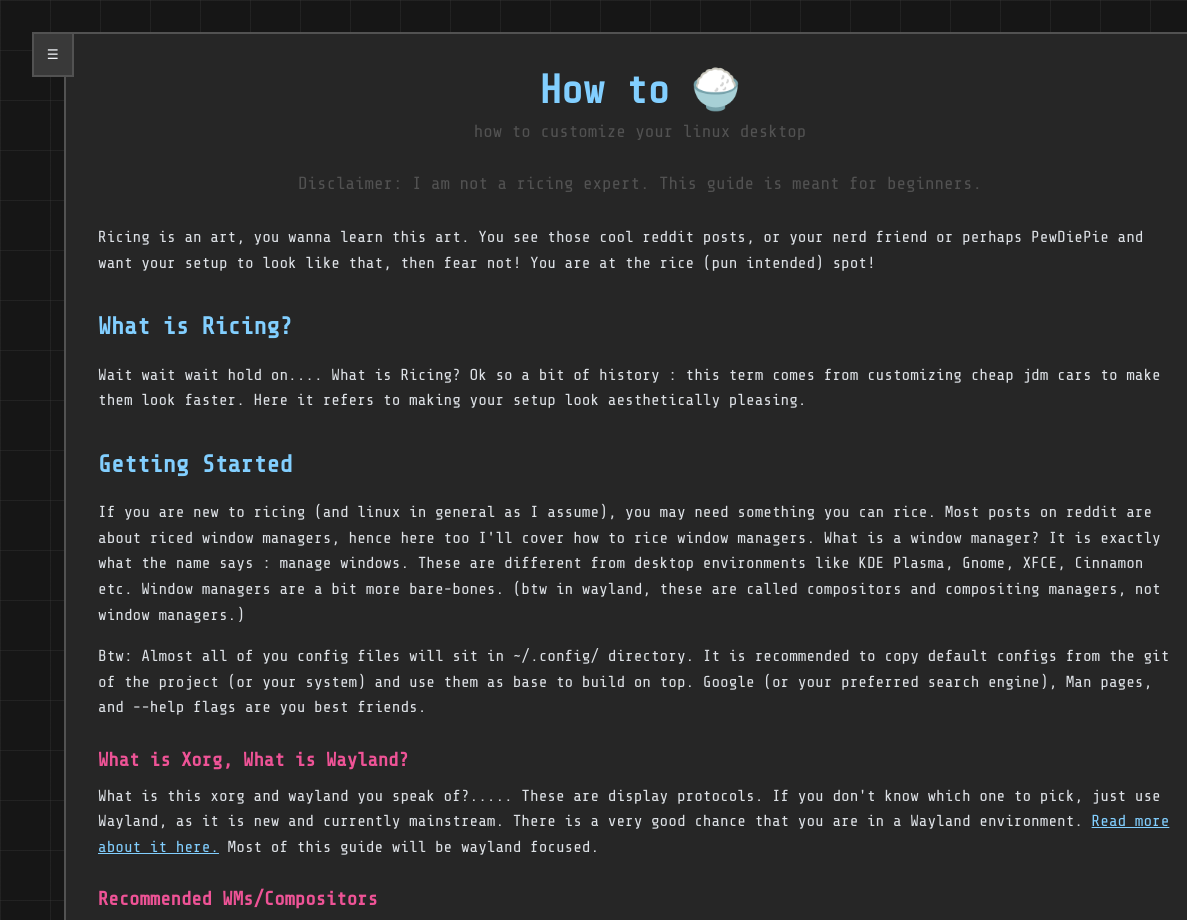
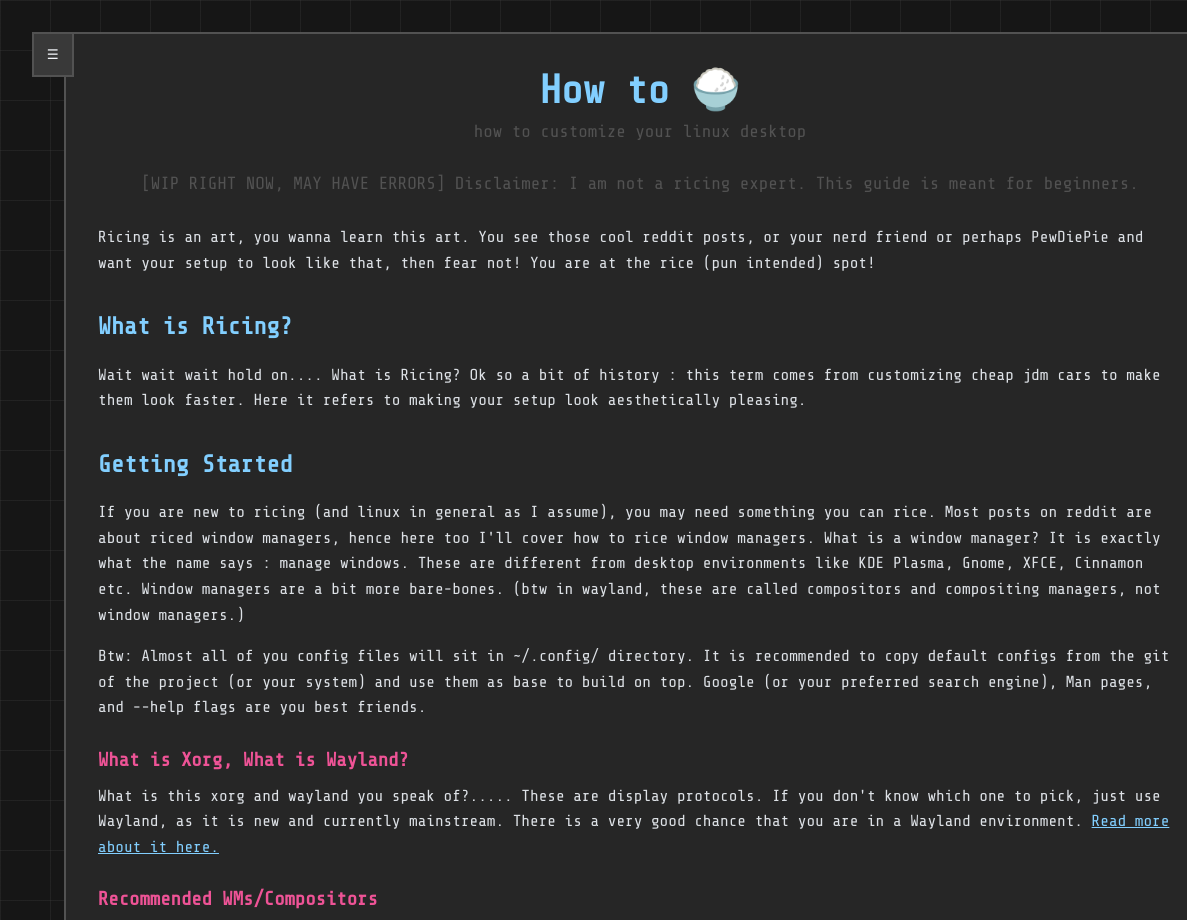
Before and after one commit to TripleRestriction/TripleRestriction.github.io, a plain HTML site: page guides/ricing-guide.html in a window 1280 px wide. Shown: the top 920 px of the page, 0-1187 px from the left. Drawn offline with nearby package versions, Linux system fonts and the light colour scheme.

Commit message:
more commits

```diff
--- a/guides/ricing-guide.html
+++ b/guides/ricing-guide.html
@@ -278,7 +278,7 @@
     <div class="container">
         <h1>How to 🍚</h1>
         <p class="subtitle">how to customize your linux desktop</p>
-        <p class="subtitle">Disclaimer: I am not a ricing expert. This guide is meant for beginners.</p>
+        <p class="subtitle">[WIP RIGHT NOW, MAY HAVE ERRORS] Disclaimer: I am not a ricing expert. This guide is meant for beginners.</p>
 
         <div class="guide-content">
             <!-- START: Type your guide content here -->
@@ -291,7 +291,7 @@
             <p>If you are new to ricing (and linux in general as I assume), you may need something you can rice. Most posts on reddit are about riced window managers, hence here too I'll cover how to rice window managers. What is a window manager? It is exactly what the name says : manage windows. These are different from desktop environments like KDE Plasma, Gnome, XFCE, Cinnamon etc. Window managers are a bit more bare-bones. (btw in wayland, these are called compositors and compositing managers, not window managers.)</p>
 <p>Btw: Almost all of you config files will sit in ~/.config/ directory. It is recommended to copy default configs from the git of the project (or your system) and use them as base to build on top. Google (or your preferred search engine), Man pages, and --help flags are you best friends.</p>
 	    <h3>What is Xorg, What is Wayland? </h3>
-<p>What is this xorg and wayland you speak of?..... These are display protocols. If you don't know which one to pick, just use Wayland, as it is new and currently mainstream. There is a very good chance that you are in a Wayland environment. <a href="https://wayland.freedesktop.org/">Read more about it here.</a> Most of this guide will be wayland focused.</p>
+<p>What is this xorg and wayland you speak of?..... These are display protocols. If you don't know which one to pick, just use Wayland, as it is new and currently mainstream. There is a very good chance that you are in a Wayland environment. <a href="https://wayland.freedesktop.org/">Read more about it here.</a></p>
 
             <h3>Recommended WMs/Compositors</h2>
             <ul>
@@ -307,8 +307,7 @@
                 <li><strong>Alacritty:</strong> a just works terminal </li>
                 <li><strong>URxvt:</strong> (Xorg) another really fast terminal that supports image rendering</li>
                 <li><strong>XTerm:</strong> (Xorg) really fast but I recommend URxvt over this</li>
-                <li><strong>Kitty:</strong> a bit slower but another just works terminal that supports image rendering</li>
-                <li><strong>st:</strong> (Xorg) fast but a hassle to configure</li>
+                <li><strong>Kitty:</strong> a bit slower but another just works terminal that supports image rendering</li> <li><strong>st:</strong> (Xorg) fast but a hassle to configure</li>
             </ul>
 <p> Why is image rendering in terminal important?... It's not, but you can things like previewing images in TUI file managers (like ranger and yazi), show images in fetch output and do other cool stuff like reading manga in a terminal! </p>
             <h3>Status Bars</h3>
@@ -367,7 +366,7 @@
 <p> Again, you do not need the most complicated wallpaper. A masterpiece rice by Xander (xander.69) from the Unixporn Discord...</p>
 <img src="../assets/xander.69.masterpiece.png" style="width: 70%; display: block; margin: 0 auto;" alt="peak">
 <h3>Step 3: Ricing your terminal</h3>
-<p>It's not that hard. Just copy and paste. If you are luck, the theme may have a config file for you termianl.</p>
+<p>It's not that hard. Just copy and paste. If you are lucky, the theme may have a config file for you termianl.</p>
         </div>
     </div>
 
```
